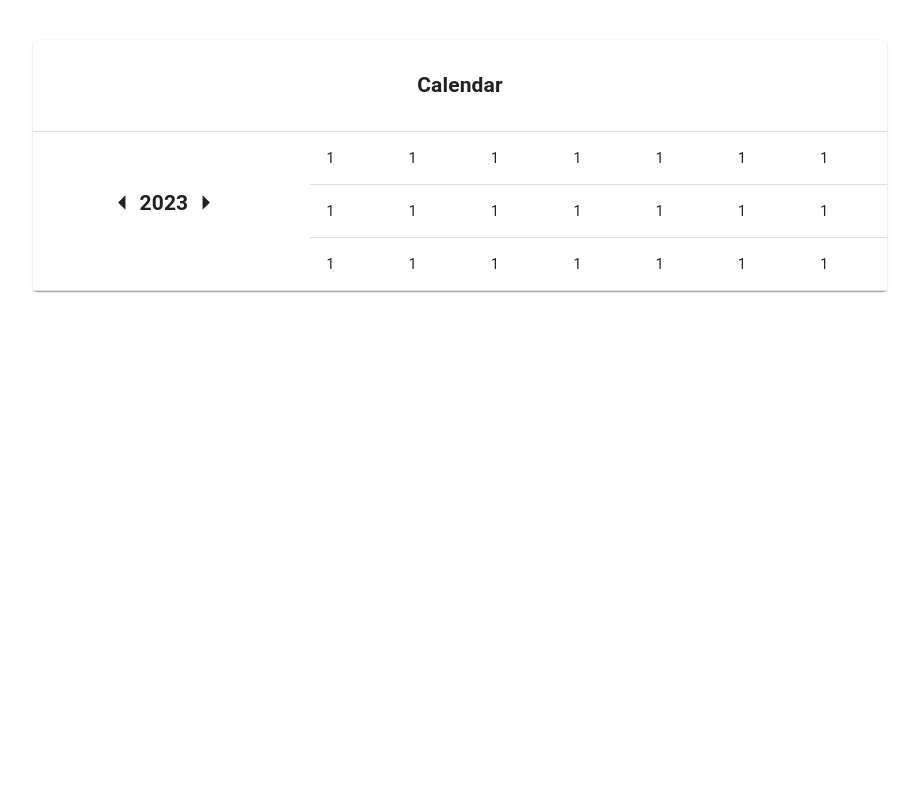
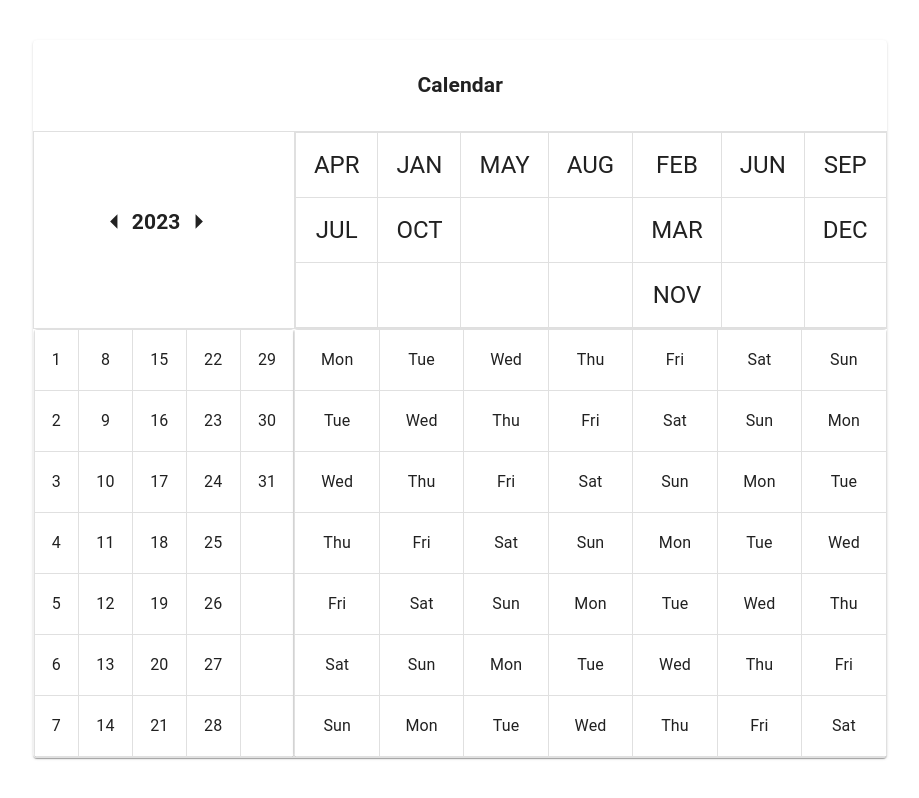
Before and after one commit to amitkapoor27/react-calendar, a React (Create React App) app: page / in a window 1280 px wide. Shown: the whole page, without its empty margins (180-1099 px from the left). Built offline with nearby package versions, Linux system fonts and the light colour scheme.

Commit message:
modified:   src/App.css 	modified:   src/App.tsx

```diff
--- a/src/App.css
+++ b/src/App.css
@@ -1,3 +1,23 @@
 .tableCell{
   text-align:"center",
 }
+.weekdays-grid {
+  display: grid;
+  grid-template-columns: repeat(7, 1fr);
+  grid-template-rows: repeat(7, 1fr);
+  grid-gap: 1px;
+}
+
+.weekday {
+  display: flex;
+  justify-content: center;
+  align-items: center;
+  font-weight: bold;
+  background-color: #ffffff;
+  border: 1px solid #999;
+}
+
+.day {
+  background-color: #fff;
+  border: 1px solid #999;
+}
--- a/src/App.tsx
+++ b/src/App.tsx
@@ -11,6 +11,9 @@ import {
 } from "@mui/material";
 import "./App.css";
 import YearComponents from "./components/YearComponents";
+import MonthComponents from "./components/MonthComponents";
+import WeekdaysGrid from "./components/WeekdayComponents";
+import DayComponents from "./components/DayComponents";
 function App() {
     const [year, setYear] = useState(new Date().getFullYear());
     const prevYear = () => {
@@ -21,7 +24,7 @@ function App() {
         setYear(year + 1);
     };
     return (
-        <Grid container justifyContent={"center"} alignItems="center" mt={5}>
+        <Grid container justifyContent={"center"} alignItems="center" mt={5} mb={5}>
             <Grid item xs={12} sm={10} md={8}>
                 <TableContainer component={Paper}>
                     <Table>
@@ -34,34 +37,32 @@ function App() {
                         </TableHead>
                         <TableBody>
                             <TableRow key={1}>
-                                <TableCell rowSpan={3}  colSpan={5}>
-                                    <YearComponents onPrevious={prevYear} year={year} onNext={nextYear} />
+                                <TableCell
+                                    sx={{
+                                        border: "1px solid rgba(224, 224, 224, 1)",
+                                    }}
+                                    colSpan={5}
+                                >
+                                    <YearComponents
+                                        onPrevious={prevYear}
+                                        year={year}
+                                        onNext={nextYear}
+                                    />
                                 </TableCell>
-                                <TableCell>1</TableCell>
-                                <TableCell>1</TableCell>
-                                <TableCell>1</TableCell>
-                                <TableCell>1</TableCell>
-                                <TableCell>1</TableCell>
-                                <TableCell>1</TableCell>
-                                <TableCell>1</TableCell>
+                                <TableCell
+                                    sx={{ padding: "0px !important" }}
+                                    colSpan={7}
+                                >
+                                    <MonthComponents></MonthComponents>
+                                </TableCell>
                             </TableRow>
-                            <TableRow key={2}>
-                                <TableCell>1</TableCell>
-                                <TableCell>1</TableCell>
-                                <TableCell>1</TableCell>
-                                <TableCell>1</TableCell>
-                                <TableCell>1</TableCell>
-                                <TableCell>1</TableCell>
-                                <TableCell>1</TableCell>
-                            </TableRow>
-                            <TableRow key={3}>
-                                <TableCell>1</TableCell>
-                                <TableCell>1</TableCell>
-                                <TableCell>1</TableCell>
-                                <TableCell>1</TableCell>
-                                <TableCell>1</TableCell>
-                                <TableCell>1</TableCell>
-                                <TableCell>1</TableCell>
+                        </TableBody>
+                        <TableBody>
+                            <TableRow>
+                                <TableCell colSpan={5} sx={{ padding: "0px !important" }}><DayComponents/></TableCell>
+                                <TableCell colSpan={7} sx={{ padding: "0px !important" }}>
+                                    <WeekdaysGrid />
+                                </TableCell>
                             </TableRow>
                         </TableBody>
                     </Table>
--- /dev/null
+++ b/src/components/DayComponents.tsx
@@ -0,0 +1,104 @@
+import React, { useState } from "react";
+import {
+    Button,
+    Modal,
+    Paper,
+    Table,
+    TableBody,
+    TableCell,
+    TableContainer,
+    TableRow,
+    TextField,
+    Typography,
+} from "@mui/material";
+
+const daysInMonth = 31;
+
+const DayComponents = () => {
+    const [selectedDay, setSelectedDay] = useState<number | null>(null);
+    const [modalOpen, setModalOpen] = useState(false);
+    const [eventDate, setEventDate] = useState('');
+    const handleDayClick = (day: number|null) => {
+        setSelectedDay(day);
+        setModalOpen(true);
+      };
+
+      const handleModalClose = () => {
+        setSelectedDay(null);
+        setModalOpen(false);
+        setEventDate('');
+      };
+
+      const handleEventSubmit = () => {
+        console.log(`Event for day ${selectedDay}: ${eventDate}`);
+        handleModalClose();
+      };
+    // Create an array with 31 elements representing the days of the month
+    const daysArray = Array.from({ length: daysInMonth }, (v, i) => i + 1);
+
+    // Create an array of 35 elements representing the table cells (7 rows x 5 columns)
+    const cellsArray = Array.from({ length: 35 }, (v, i) => {
+        const day = daysArray[i];
+        return day ? day : null; // set empty cells for days beyond 31
+    });
+
+    return (
+        <TableContainer component={Paper}>
+            <Table>
+                <TableBody>
+                    {[0, 1, 2, 3, 4, 5, 6].map((rowIndex) => (
+                        <TableRow key={rowIndex}>
+                            {[0, 1, 2, 3, 4].map((colIndex) => {
+                                const index = colIndex * 7 + rowIndex;
+                                const day = cellsArray[index];
+                                return (
+                                    <TableCell
+                                        key={index}
+                                        align="center"
+                                        sx={{
+                                            border: "1px solid rgba(224, 224, 224, 1)",
+                                        }}
+                                    >
+                                        <Typography onClick={() => handleDayClick(day)} variant="subtitle1">
+
+                                            {cellsArray[index] !== null
+                                                ? cellsArray[index]
+                                                : ""}
+                                        </Typography>
+                                    </TableCell>
+                                );
+                            })}
+                        </TableRow>
+                    ))}
+                </TableBody>
+            </Table>
+            <Modal
+                open={modalOpen}
+                onClose={handleModalClose}
+            >
+                <Paper>
+                    <h2>Select date for event:</h2>
+                    <p>Day: {selectedDay}</p>
+                    <TextField
+                        label="Event Date"
+                        type="date"
+                        value={eventDate}
+                        onChange={(e) => setEventDate(e.target.value)}
+                        InputLabelProps={{
+                            shrink: true,
+                        }}
+                    />
+                    <Button
+                        variant="contained"
+                        color="primary"
+                        onClick={handleEventSubmit}
+                    >
+                        Save Event
+                    </Button>
+                </Paper>
+            </Modal>
+        </TableContainer>
+    );
+};
+
+export default DayComponents;
--- /dev/null
+++ b/src/components/MonthComponents.tsx
@@ -0,0 +1,34 @@
+import React from "react";
+import {
+    Table,
+    TableBody,
+    TableCell,
+    TableRow,
+    Typography,
+} from "@mui/material";
+const months = [
+    ["APR", "JAN", "MAY", "AUG", "FEB", "JUN", "SEP"],
+    ["JUL", "OCT", " ", " ", "MAR", " ", "DEC"],
+    [" ", " ", " ", " ", "NOV", " ", " "],
+];
+function MonthComponents() {
+    return (
+        <Table>
+            <TableBody>
+                {months.map((items, index) => (
+                    <TableRow>
+                        {items.map((item, ind) => (
+                            <TableCell align="center" sx={{border:"1px solid rgba(224, 224, 224, 1)"}}>
+                                <Typography variant="h5" component="h5">
+                                    {item}
+                                </Typography>
+                            </TableCell>
+                        ))}
+                    </TableRow>
+                ))}
+            </TableBody>
+        </Table>
+    );
+}
+
+export default MonthComponents;
--- /dev/null
+++ b/src/components/WeekdayComponents.tsx
@@ -0,0 +1,29 @@
+import React from 'react';
+//import { makeStyles } from '@mui/styles';
+import { Table, TableBody, TableCell, TableContainer,  TableRow, Paper, Typography } from '@mui/material';
+
+function WeekdaysTable() {
+// /  const classes = useStyles();
+  const weekdays = [ 'Mon', 'Tue', 'Wed', 'Thu', 'Fri', 'Sat','Sun'];
+
+  return (
+    <TableContainer component={Paper}>
+      <Table>
+        <TableBody>
+          {weekdays.map(day => (
+            <TableRow key={day}>
+              {[...Array(7)].map((_, i) => (
+                <TableCell key={i} align="center" sx={{border:"1px solid rgba(224, 224, 224, 1)"}}>
+                  <Typography variant="subtitle1">{weekdays[(weekdays.indexOf(day) + i) % 7]}</Typography>
+                </TableCell>
+              ))}
+
+            </TableRow>
+          ))}
+        </TableBody>
+      </Table>
+    </TableContainer>
+  );
+}
+
+export default WeekdaysTable;
--- a/src/components/YearComponents.tsx
+++ b/src/components/YearComponents.tsx
@@ -8,12 +8,6 @@ interface YearComponentsProps {
     onNext:()=>void;
   }
 function YearComponents(props:YearComponentsProps) {
-    //const [year, setYear] = useState(new Date().getFullYear());
-    /*const [month, setMonth] = useState(new Date().getMonth());
-  const [date, setDate] = useState(new Date().getDate());
-  const [day, setDay] = useState(new Date().toLocaleString("en-us", { weekday: "long" }));*/
-
-
     return (
         <Grid container spacing={2} justifyContent={"center"} alignItems="center">
             <ArrowLeft fontSize={"large"} onClick={props.onPrevious} sx={{cursor:"pointer"}} ></ArrowLeft>
```
Also changed, not shown: 1 other file (tests, documents, lock files or other folders).
